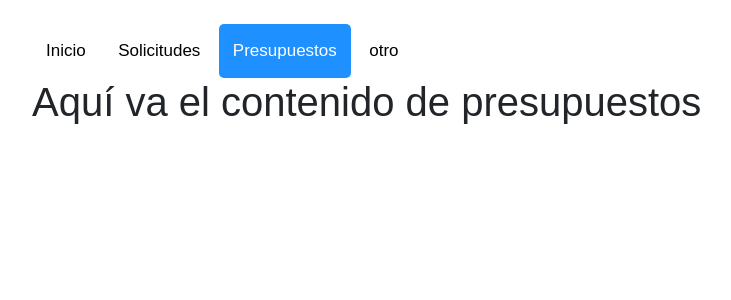
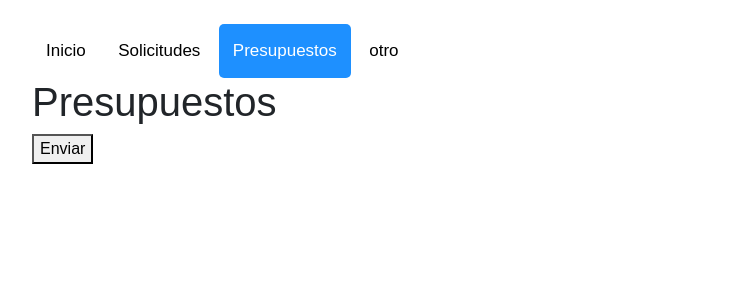
Before and after one commit to Gabylina/djangolex, a Django app: page /presupuestostecjuri in a window 1280 px wide. Shown: the top 300 px of the page, without its empty margins (50-781 px from the left). Run offline with Django 4.2, Linux system fonts and the light colour scheme; some libraries are stand-ins or nearby versions.

Commit message:
Sin conflictos

```diff
--- a/servidor/aplicacion/templates/aplicacion/Tec_juridico/presupuestos_tec_juri.html
+++ b/servidor/aplicacion/templates/aplicacion/Tec_juridico/presupuestos_tec_juri.html
@@ -1,5 +1,6 @@
 {% extends 'aplicacion/tec_juridico/base_tec_juri.html' %}
 {% load static %}
+{% load crispy_forms_tags %}
 
 {% block contenido %}
 <div class="pill-nav">
@@ -9,7 +10,14 @@
     <a href="#">otro</a>
 </div>
 
-<h1>Aquí va el contenido de presupuestos</h1>
+<h1>Presupuestos</h1>
 
+<div>
+    <form action="" method="post">
+        {% csrf_token %}
+        {{form|crispy}}
+        <button type="submit">Enviar</button>
+    </form>
+</div>
 
 {% endblock  %}
```
